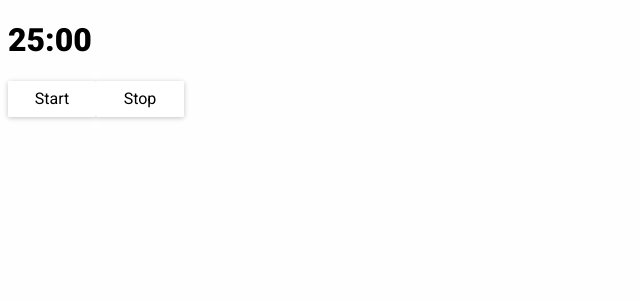
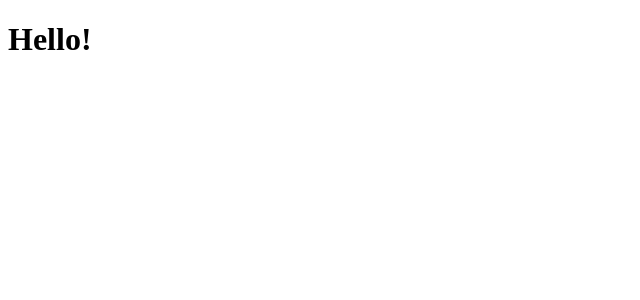
Before and after one commit to piotr-m-jurek/pomodoro-clock, a React app: page / in a window 1280 px wide. Shown: the top 300 px of the page, without its empty margins (0-640 px from the left). Built offline with nearby package versions, Linux system fonts and the light colour scheme; the HTML template or start-up script is replaced by a standard one.

Commit message:
typescript cleanup

```diff
--- a/components/App/App.jsx
+++ /dev/null
@@ -1,14 +0,0 @@
-import React, { Component } from 'react'
-import './app.css'
-import MainContainer from '../MainContainer/index'
-import MuiThemeProvider from 'material-ui/styles/MuiThemeProvider'
-
-export default class App extends Component {
-  render () {
-    return (
-      <MuiThemeProvider>
-        <MainContainer />
-      </MuiThemeProvider>
-    )
-  }
-}
--- a/components/App/app.css
+++ /dev/null
@@ -1,4 +0,0 @@
-body {
-  font-family: 'Roboto', sans-serif;
-  background: #fefefe;
-}
--- a/components/MainContainer/index.jsx
+++ /dev/null
@@ -1,52 +0,0 @@
-import React, { Component } from 'react'
-import RaisedButton from 'material-ui/RaisedButton'
-import { toMinuteFormat } from '../../utils'
-
-const MINUTES_25 = 25 * 60
-
-export default class MainContainer extends Component {
-  constructor (props) {
-    super(props)
-    this.startTimer = this.startTimer.bind(this)
-    this.resetTimer = this.resetTimer.bind(this)
-    this.state = {
-      timer: MINUTES_25,
-      running: false,
-      intervalId: undefined
-    }
-  }
-
-  resetTimer () {
-    clearInterval(this.state.intervalId)
-    this.setState({
-      timer: MINUTES_25,
-      running: false,
-      intervalId: null
-    })
-
-  }
-  startTimer () {
-    if (this.state.intervalId != null) {
-      this.resetTimer()
-    }
-    let id = setInterval(() => {
-      this.setState({
-        timer: this.state.timer -= 1
-      })
-    }, 1000)
-
-    this.setState({
-      running: true,
-      intervalId: id
-    })
-  }
-  render () {
-      return (
-        <div>
-          <h1>{toMinuteFormat(this.state.timer)}</h1>
-          <RaisedButton onClick={this.startTimer}>{this.state.running ? 'Reset' : 'Start'}</RaisedButton>
-          <RaisedButton onClick={this.resetTimer}>Stop</RaisedButton>
-        </div>
-      )
-  }
-}
--- a/index.html
+++ /dev/null
@@ -1,13 +0,0 @@
-<!DOCTYPE html>
-<html lang="en">
-<head>
-  <meta charset="UTF-8">
-  <meta name="viewport" content="width=device-width, initial-scale=1.0">
-  <meta http-equiv="X-UA-Compatible" content="ie=edge">
-  <link href="https://fonts.googleapis.com/css?family=Roboto:400,900" rel="stylesheet">
-  <title>Document</title>
-</head>
-<body>
-  <div id="app"></div>
-</body>
-</html>
--- a/index.js
+++ b/src/index.tsx
@@ -1,6 +1,7 @@
-import React from 'react'
+import * as React from 'react'
 import { render } from 'react-dom'
 
-import App from './components/App/App'
+
+const App = () => (<h1>Hello!</h1>)
 
 render(<App />, document.getElementById('app'))
--- a/utils.js
+++ /dev/null
@@ -1,7 +0,0 @@
-export const toMinuteFormat = (seconds) => {
-  return `${Math.floor(seconds / 60)}:${pad2(seconds % 60)}`
-}
-
-export const pad2 = (num) => {
-  return `00${num}`.slice(-2)
-}
```
Also changed, not shown: package.json (+42 -3 lines), poi.config.ts (added, +14 -0 lines), setupTests.ts (added, +4 -0 lines), tsconfig.json (added, +38 -0 lines), 2 other files (tests, documents, lock files or other folders).
